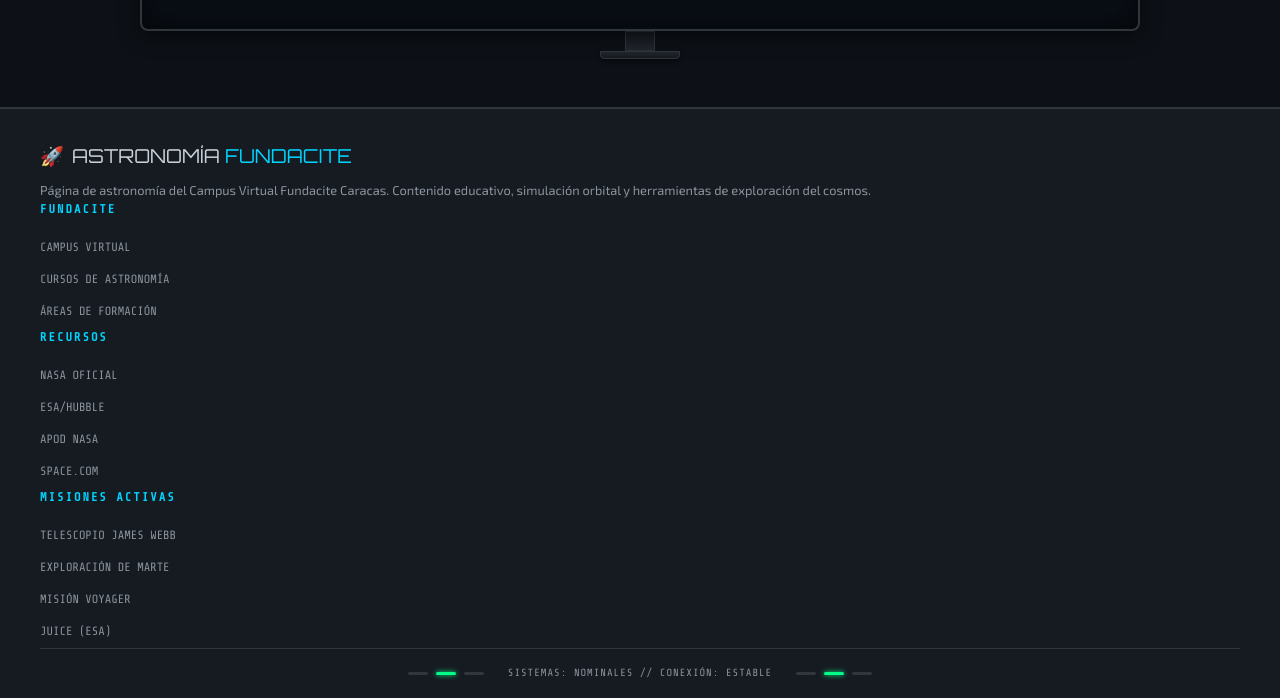
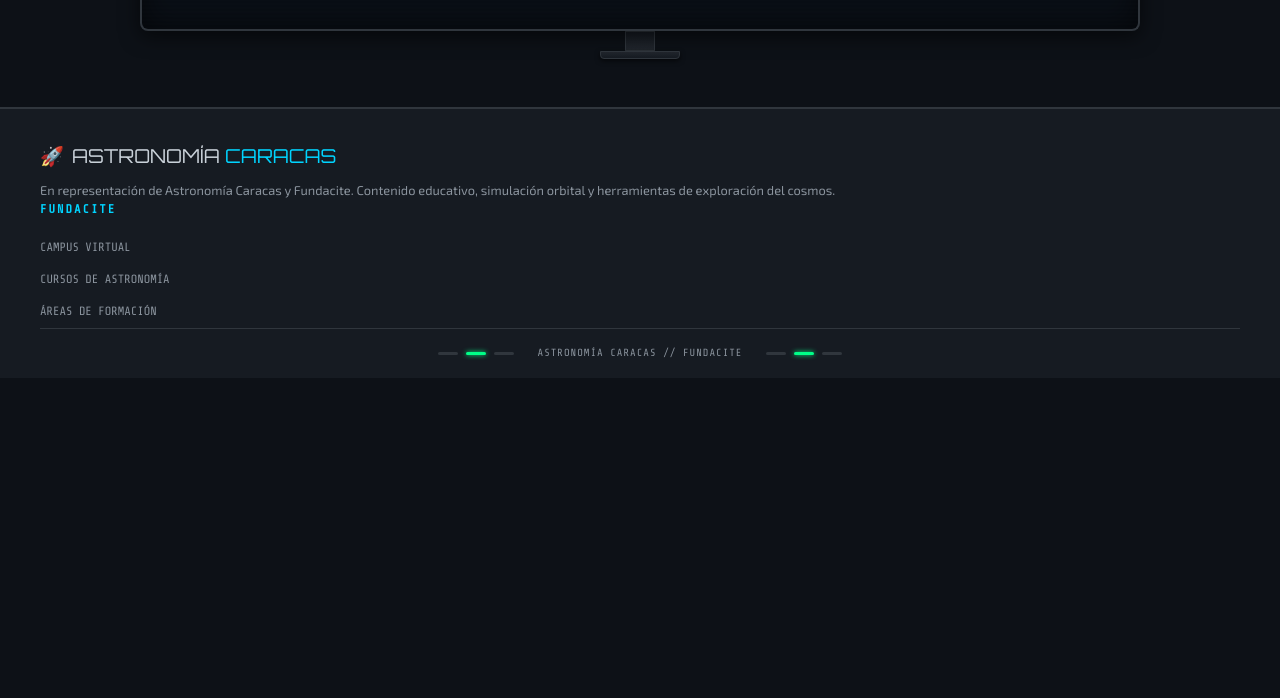
Before and after one commit to sebastian-2308/astronomia, a plain HTML site: page index.html in a window 1280 px wide. Shown: the part 8861-9559 px from the top of the page. After the commit the page ends 9239 px from the top, so only its background shows below. Drawn offline with nearby package versions, Linux system fonts and the light colour scheme; animation ran at ten frames a second.

Commit message:
Footer: quitar recursos y misiones, dejar solo Astronomia Caracas y Fundacite

```diff
--- a/css/style.css
+++ b/css/style.css
@@ -1875,7 +1875,7 @@
 
 .footer-content {
     display: grid;
-    grid-template-columns: 2fr 1fr 1fr;
+    grid-template-columns: 2fr 1fr;
     gap: 2rem;
     margin-bottom: 1.5rem;
 }
--- a/index.html
+++ b/index.html
@@ -1010,9 +1010,9 @@
             <div class="footer-section">
                 <div class="footer-logo">
                     <span class="footer-icon">🚀</span>
-                    <span class="footer-text">ASTRONOMÍA <span class="footer-highlight">FUNDACITE</span></span>
+                    <span class="footer-text">ASTRONOMÍA <span class="footer-highlight">CARACAS</span></span>
                 </div>
-                <p class="footer-desc">Página de astronomía del Campus Virtual Fundacite Caracas. Contenido educativo, simulación orbital y herramientas de exploración del cosmos.</p>
+                <p class="footer-desc">En representación de Astronomía Caracas y Fundacite. Contenido educativo, simulación orbital y herramientas de exploración del cosmos.</p>
             </div>
             <div class="footer-section">
                 <h4>FUNDACITE</h4>
@@ -1022,29 +1022,11 @@
                     <li><a href="https://campusvirtual.fundacite-caracas.com/course/index.php?categoryid=16" target="_blank">ÁREAS DE FORMACIÓN</a></li>
                 </ul>
             </div>
-            <div class="footer-section">
-                <h4>RECURSOS</h4>
-                <ul>
-                    <li><a href="https://www.nasa.gov" target="_blank">NASA OFICIAL</a></li>
-                    <li><a href="https://esahubble.org" target="_blank">ESA/HUBBLE</a></li>
-                    <li><a href="https://apod.nasa.gov/apod/astropix.html" target="_blank">APOD NASA</a></li>
-                    <li><a href="https://www.space.com" target="_blank">SPACE.COM</a></li>
-                </ul>
-            </div>
-            <div class="footer-section">
-                <h4>MISIONES ACTIVAS</h4>
-                <ul>
-                    <li><a href="https://webb.nasa.gov" target="_blank">TELESCOPIO JAMES WEBB</a></li>
-                    <li><a href="https://mars.nasa.gov" target="_blank">EXPLORACIÓN DE MARTE</a></li>
-                    <li><a href="https://voyager.jpl.nasa.gov" target="_blank">MISIÓN VOYAGER</a></li>
-                    <li><a href="https://www.esa.int/Science_Exploration/Space_Science/JUICE" target="_blank">JUICE (ESA)</a></li>
-                </ul>
-            </div>
             <div class="footer-bar">
                 <div class="bar-segment"></div>
                 <div class="bar-segment active"></div>
                 <div class="bar-segment"></div>
-                <span class="bar-text">SISTEMAS: NOMINALES // CONEXIÓN: ESTABLE</span>
+                <span class="bar-text">ASTRONOMÍA CARACAS // FUNDACITE</span>
                 <div class="bar-segment"></div>
                 <div class="bar-segment active"></div>
                 <div class="bar-segment"></div>
```
